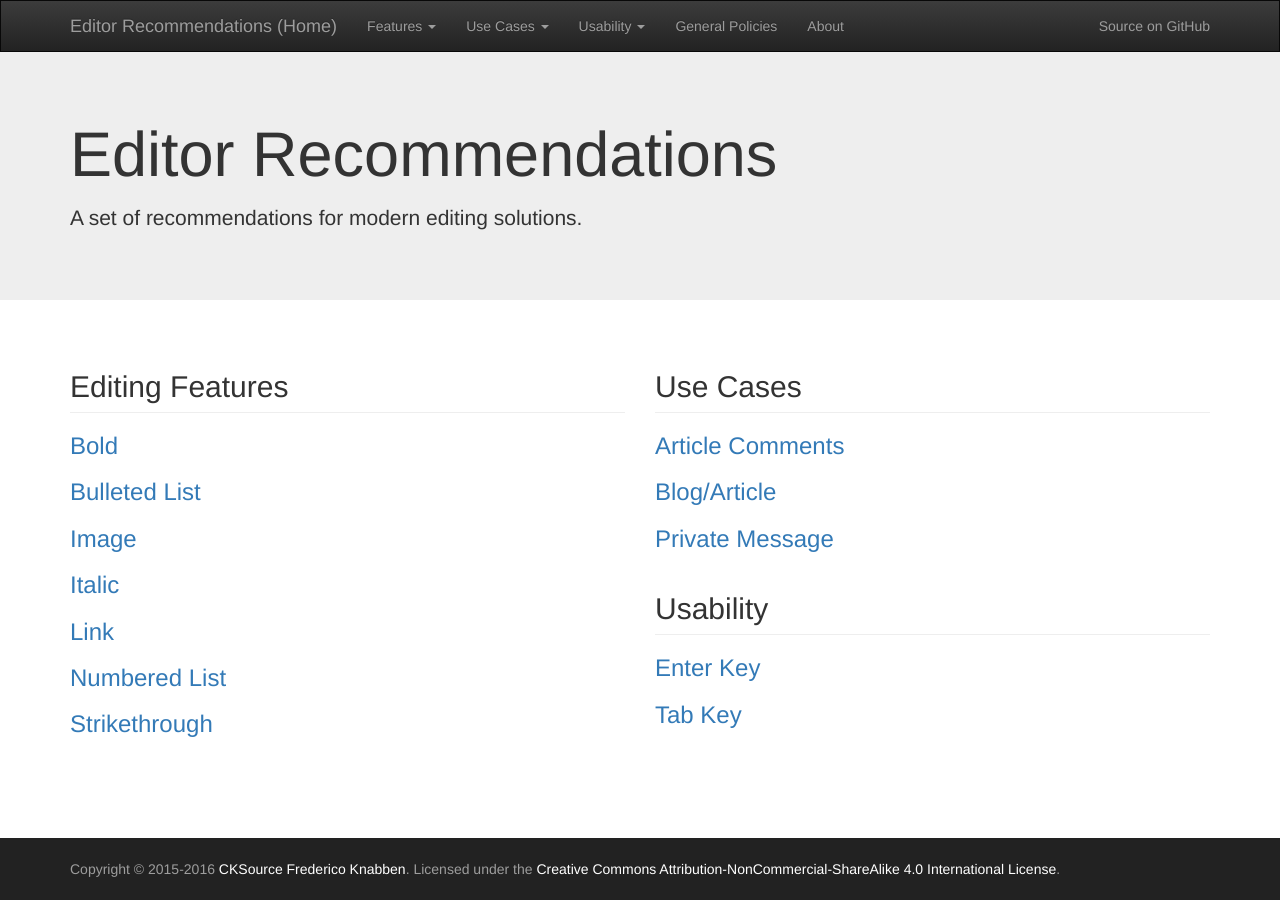
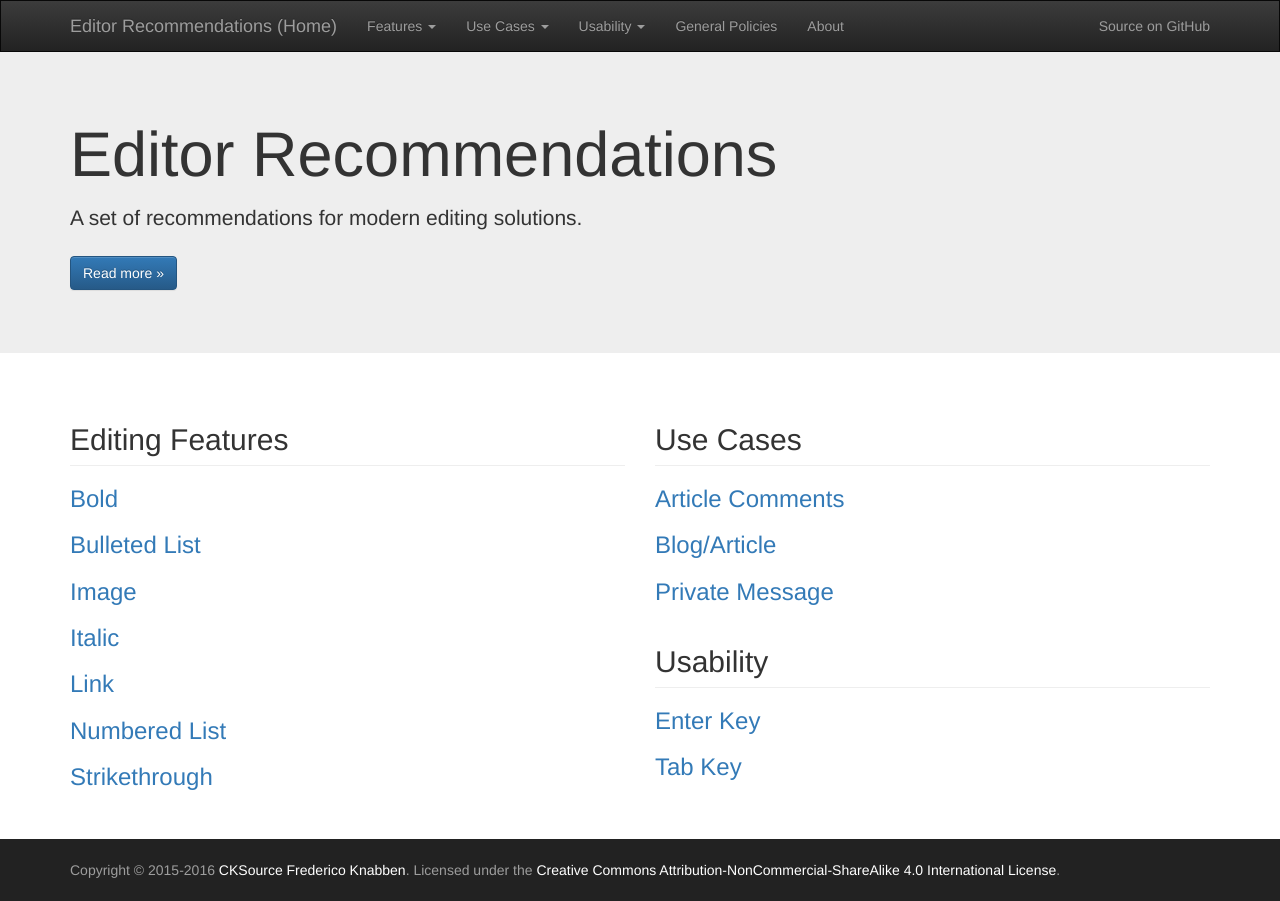
Before and after one commit to ckeditor/editor-recommendations, a Jekyll site: the page built from index.md, in a window 1280 px wide. Built offline with Jekyll 4.4.1, drawn with Linux system fonts in a browser that asks for light colours; nearby versions of some CDN libraries.

Commit message:
Added link to about page in jumbotron.

```diff
--- a/_includes/home-jumbotron.html
+++ b/_includes/home-jumbotron.html
@@ -2,5 +2,6 @@
     <div class="container">
         <h1>Editor Recommendations</h1>
         <p>A set of recommendations for modern editing solutions.</p>
+        <p><a href="{{site.baseurl}}/about" class="btn btn-primary">Read more »</a></p>
     </div>
 </div>
```
